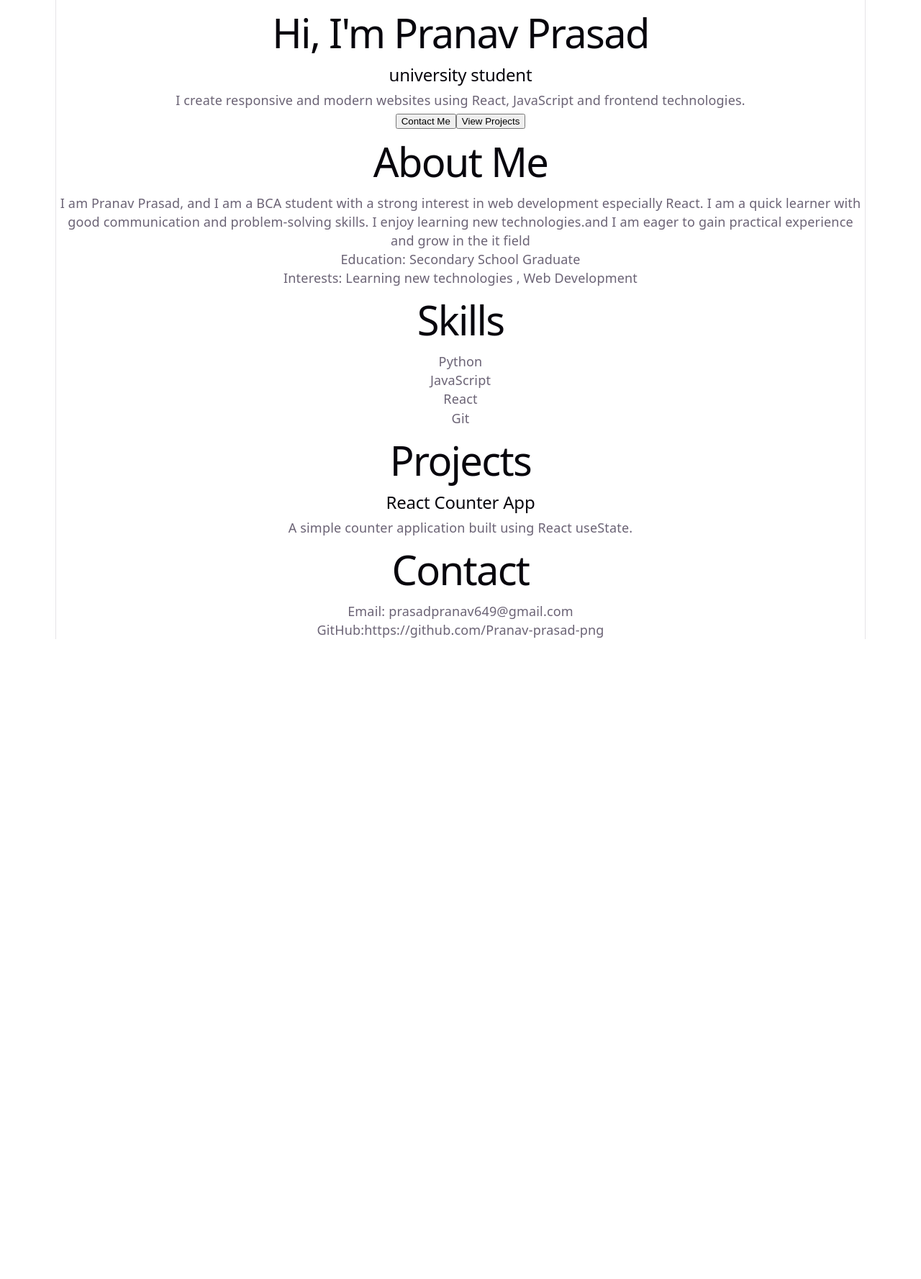
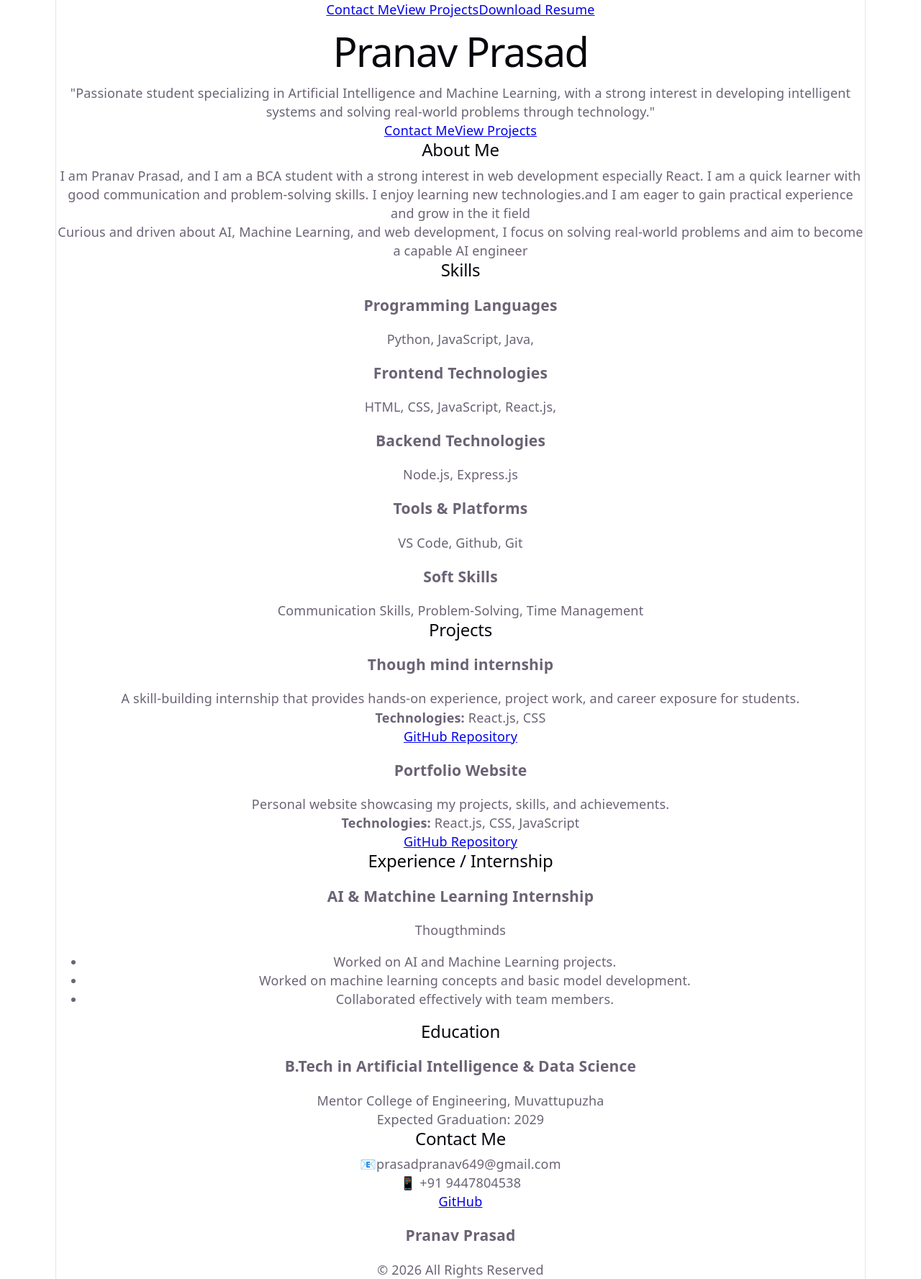
Before and after one commit to Pranav-prasad-png/thoughtminds-internship-practice, a React (Vite) app: page / in a window 1280 px wide. Shown: the whole page at 72% size. Before the commit the page ends 888 px from the top, so only its background shows below. Built offline with nearby package versions, Linux system fonts and the light colour scheme.

Commit message:
Revise layout and content in App.jsx
Refactor App component structure and update content.

```diff
--- a/src/App.jsx
+++ b/src/App.jsx
@@ -1,100 +1,182 @@
+import React from "react";
 import "./App.css";
 
 function App() {
   return (
-    <div>
+    <div className="container">
+      {/* Hero Section */}
+      <div className="buttons">
+  <a href="#contact" className="btn">
+    Contact Me
+  </a>
 
-      {/* Hero Section */}
-      <section className="DC">
-        <h1>Hi, I'm Pranav Prasad</h1>
+  <a href="#projects" className="btn btn-outline">
+    View Projects
+  </a>
 
-        <h2>university student</h2>
+  <a
+    href="/resume.pdf"
+    download="Pranav Prasad  resume.pdf"
+    className="btn"
+  >
+    Download Resume
+  </a>
+</div>
+      <section className="hero">
+        <div className="hero-content">
+          <h1>Pranav Prasad</h1>
+          <p>
+           "Passionate student specializing in Artificial Intelligence and Machine
+           Learning, with a strong interest in developing intelligent systems and
+           solving real-world problems through technology."
+          </p>
 
-        <p>
-          I create responsive and modern websites using React,
-          JavaScript and frontend technologies.
-        </p>
-
-        <button>Contact Me</button>
-        <button>View Projects</button>
+          <div className="buttons">
+            <a href="#contact" className="btn">
+              Contact Me
+            </a>
+            <a href="#projects" className="btn btn-outline">
+              View Projects
+            </a>
+          </div>
+        </div>
       </section>
 
-
-      {/* About Section */}
-      <section>
-        <h1>About Me</h1>
-
+      {/* About */}
+      <section className="section">
+        <h2>About Me</h2>
         <p>
           I am  Pranav Prasad, and I am a BCA student with a strong interest in web development
           especially React. I am a quick learner with good communication and problem-solving skills.
           I enjoy learning new technologies.and I am eager to gain practical experience and grow in
           the it field
-
-
         </p>
 
         <p>
-          Education: Secondary School Graduate
+          Curious and driven about AI, Machine Learning, and web development,
+          I focus on solving real-world problems and aim to become a capable AI engineer
         </p>
-
-        <p>
-          Interests: Learning new technologies , Web Development
-        </p>
-
       </section>
 
+      {/* Skills */}
+      <section className="section">
+        <h2>Skills</h2>
 
-      {/* Skills Section */}
-      <section>
+        <div className="skills-grid">
+          <div className="card">
+            <h3>Programming Languages</h3>
+            <p>Python, JavaScript, Java, </p>
+          </div>
 
-        <h1>Skills</h1>
+          <div className="card">
+            <h3>Frontend Technologies</h3>
+            <p>HTML, CSS, JavaScript, React.js, </p>
+          </div>
 
-        <div className="cards">
+          <div className="card">
+            <h3>Backend Technologies</h3>
+            <p>Node.js, Express.js</p>
+          </div>
 
-          <div>Python</div>
-          <div>JavaScript</div>
-          <div>React</div>
-          <div>Git</div>
+          <div className="card">
+            <h3>Tools & Platforms</h3>
+            <p>VS Code, Github, Git</p>
+          </div>
 
+          <div className="card">
+            <h3>Soft Skills</h3>
+            <p>Communication Skills, Problem-Solving, Time Management</p>
+          </div>
+        </div>
+      </section>
+
+      {/* Projects */}
+      <section className="section" id="projects">
+        <h2>Projects</h2>
+
+        <div className="project-card">
+          <h3>Though mind internship</h3>
+          <p>
+           A skill-building internship that provides hands-on experience, project work, and career exposure for
+           students.
+          </p>
+
+          <p>
+            <strong>Technologies:</strong> React.js, CSS
+          </p>
+
+          <a href=" https://github.com/Pranav-prasad-png/thoughtminds-internship-practice.git">
+            GitHub Repository
+          </a>
         </div>
 
+        <div className="project-card">
+          <h3> Portfolio Website</h3>
+          <p>
+           Personal website showcasing my projects, skills, and achievements.
+          </p>
+
+          <p>
+            <strong>Technologies:</strong> React.js, CSS, JavaScript
+          </p>
+
+          <a href=" https://github.com/Pranav-prasad-png/thoughtminds-internship-practice.git">
+            GitHub Repository
+          </a>
+        </div>
       </section>
 
+      {/* Internship */}
+      <section className="section">
+        <h2>Experience / Internship</h2>
 
-      {/* Projects Section */}
-      <section>
+        <div className="card">
+          <h3>AI & Matchine Learning Internship</h3>
+          <p>Thougthminds</p>
 
-        <h1>Projects</h1>
-
-        <div className="project">
-
-          <h2>React Counter App</h2>
-
-          <p>
-            A simple counter application built using React useState.
-          </p>
-
+          <ul>
+            <li>Worked on AI and Machine Learning projects.</li>
+            <li>Worked on machine learning concepts and basic model development.</li>
+            <li>Collaborated effectively with team members.</li>
+          </ul>
         </div>
-
       </section>
 
+      {/* Education */}
+      <section className="section">
+        <h2>Education</h2>
 
-      {/* Contact Section */}
-      <section>
-
-        <h1>Contact</h1>
-
-        <p>
-          Email: prasadpranav649@gmail.com
-        </p>
-
-        <p>
-          GitHub:https://github.com/Pranav-prasad-png
-        </p>
-
+        <div className="card">
+          <h3>B.Tech in Artificial Intelligence & Data Science</h3>
+          <p>Mentor College of Engineering, Muvattupuzha</p>
+          <p>Expected Graduation: 2029</p>
+        </div>
       </section>
 
+      {/* Contact */}
+      <section className="section" id="contact">
+        <h2>Contact Me</h2>
+        <div className="contact-card">
+          <p>📧prasadpranav649@gmail.com</p>
+          <p>📱 +91 9447804538</p>
 
+          <div className="social-links">
+            <a
+              href="https://github.com/Pranav-prasad-png/thoughtminds-internship-practice"
+              target="_blank"
+              rel="noopener noreferrer"
+            >
+              GitHub
+            </a>
+          </div>
+        </div>
+      </section>
+
+      {/* Footer */}
+      <footer className="footer">
+        <h3>Pranav Prasad</h3>
+        <p>© 2026 All Rights Reserved</p>
+      </footer>
     </div>
   );
 }
```
